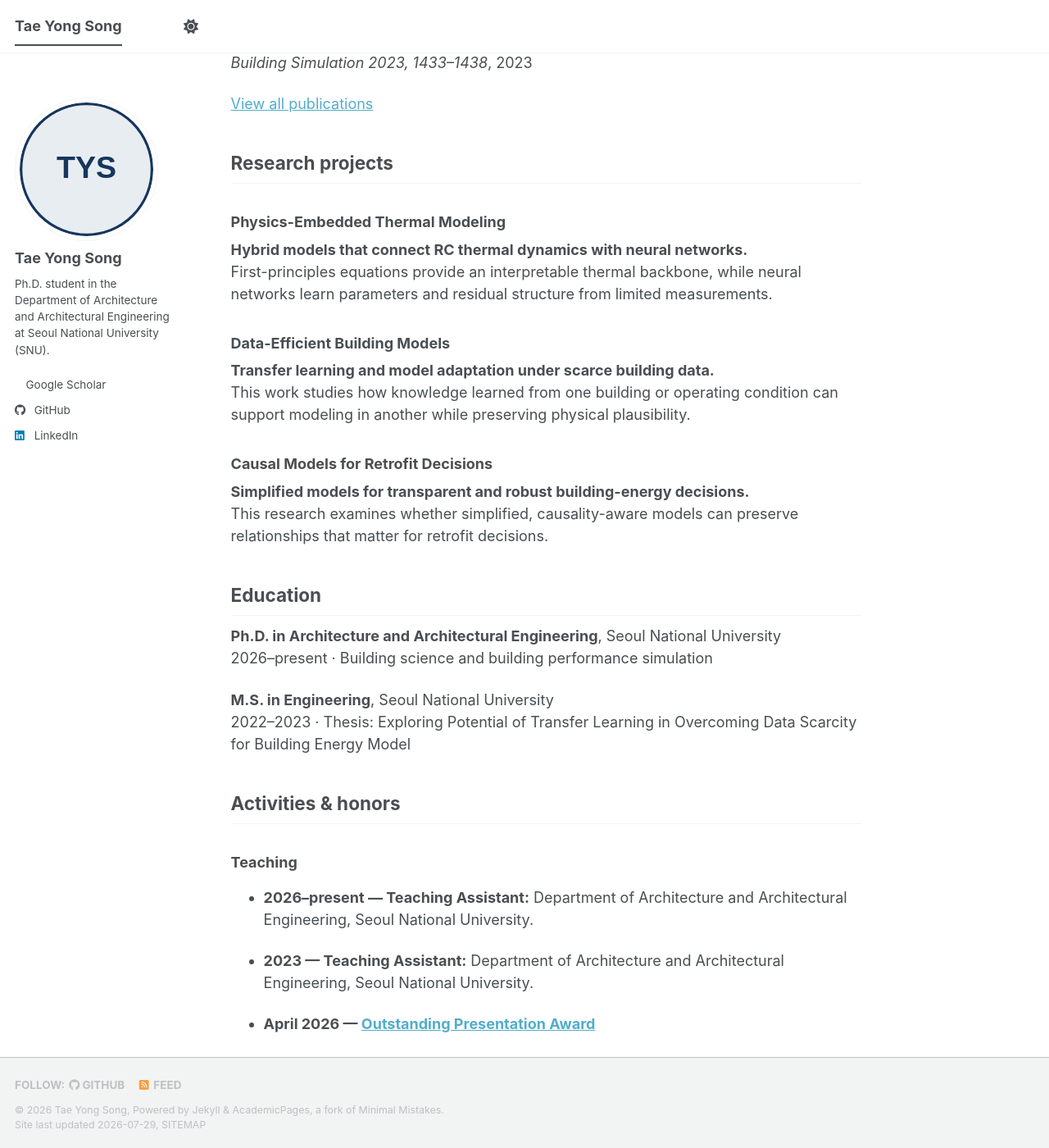
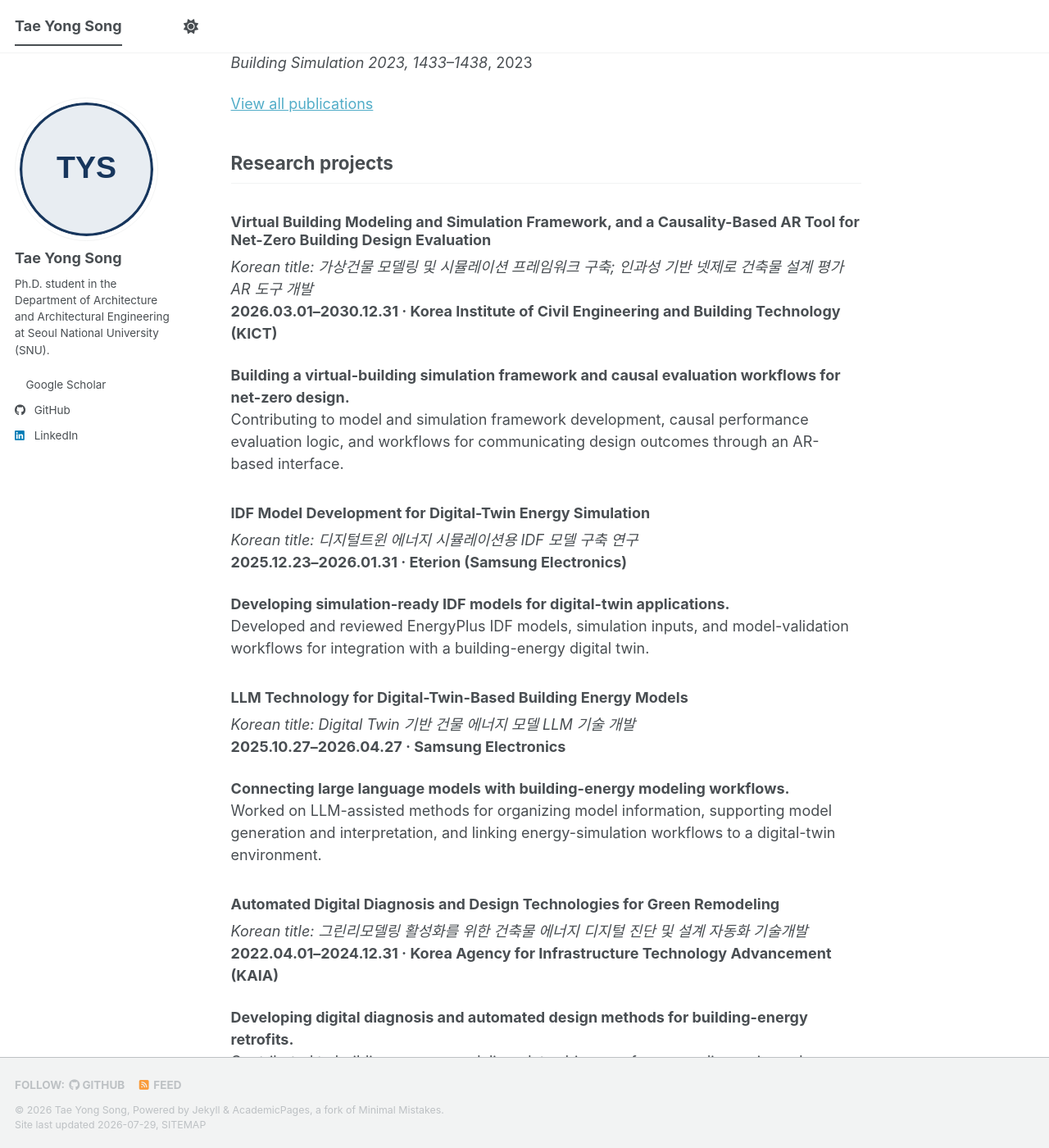
Before and after one commit to taeyong-song/taeyong-song.github.io, a Jekyll site: the page built from _pages/about.md, in a window 1280 px wide and 1400 px high, scrolled down 1132 px. Shown: the whole window at 82% size. Built offline with Jekyll 4.4.1, drawn with Linux system fonts in a browser that asks for light colours; a style sheet for code colours, icons or effects is not loaded; some of the changed text lies outside the part shown.

Commit message:
Add funded research projects

```diff
--- a/_data/profile.yml
+++ b/_data/profile.yml
@@ -38,15 +38,53 @@ publications:
     selected: true
 
 projects:
-  - title: Physics-Embedded Thermal Modeling
-    summary: Hybrid models that connect RC thermal dynamics with neural networks.
-    description: First-principles equations provide an interpretable thermal backbone, while neural networks learn parameters and residual structure from limited measurements.
-  - title: Data-Efficient Building Models
-    summary: Transfer learning and model adaptation under scarce building data.
-    description: This work studies how knowledge learned from one building or operating condition can support modeling in another while preserving physical plausibility.
-  - title: Causal Models for Retrofit Decisions
-    summary: Simplified models for transparent and robust building-energy decisions.
-    description: This research examines whether simplified, causality-aware models can preserve relationships that matter for retrofit decisions.
+  - title: Virtual Building Modeling and Simulation Framework, and a Causality-Based AR Tool for Net-Zero Building Design Evaluation
+    korean_title: "가상건물 모델링 및 시뮬레이션 프레임워크 구축; 인과성 기반 넷제로 건축물 설계 평가 AR 도구 개발"
+    period: 2026.03.01–2030.12.31
+    sponsor: Korea Institute of Civil Engineering and Building Technology (KICT)
+    summary: Building a virtual-building simulation framework and causal evaluation workflows for net-zero design.
+    description: Contributing to model and simulation framework development, causal performance evaluation logic, and workflows for communicating design outcomes through an AR-based interface.
+    image:
+
+  - title: IDF Model Development for Digital-Twin Energy Simulation
+    korean_title: 디지털트윈 에너지 시뮬레이션용 IDF 모델 구축 연구
+    period: 2025.12.23–2026.01.31
+    sponsor: Eterion (Samsung Electronics)
+    summary: Developing simulation-ready IDF models for digital-twin applications.
+    description: Developed and reviewed EnergyPlus IDF models, simulation inputs, and model-validation workflows for integration with a building-energy digital twin.
+    image:
+
+  - title: LLM Technology for Digital-Twin-Based Building Energy Models
+    korean_title: Digital Twin 기반 건물 에너지 모델 LLM 기술 개발
+    period: 2025.10.27–2026.04.27
+    sponsor: Samsung Electronics
+    summary: Connecting large language models with building-energy modeling workflows.
+    description: Worked on LLM-assisted methods for organizing model information, supporting model generation and interpretation, and linking energy-simulation workflows to a digital-twin environment.
+    image:
+
+  - title: Automated Digital Diagnosis and Design Technologies for Green Remodeling
+    korean_title: 그린리모델링 활성화를 위한 건축물 에너지 디지털 진단 및 설계 자동화 기술개발
+    period: 2022.04.01–2024.12.31
+    sponsor: Korea Agency for Infrastructure Technology Advancement (KAIA)
+    summary: Developing digital diagnosis and automated design methods for building-energy retrofits.
+    description: Contributed to building-energy modeling, data-driven performance diagnosis, and automated evaluation methods for identifying and assessing green-remodeling alternatives.
+    image:
+
+  - title: Greenhouse-Gas Reduction Factors and Emissions Assessment for Building Green Remodeling
+    korean_title: 건물부문 그린리모델링을 통한 온실가스 감축계수 산정 및 배출량 평가 방안 마련
+    period: 2022.12.20–2023.07.31
+    sponsor: Ministry of Land, Infrastructure and Transport (MOLIT)
+    summary: Quantifying greenhouse-gas reductions from building green-remodeling measures.
+    description: Supported building-energy simulation and scenario analysis for estimating reduction factors and evaluating emissions under alternative retrofit conditions.
+    image:
+
+  - title: Data-Driven HVAC Load Prediction and Optimal Air-Handling-Unit Control
+    korean_title: 데이터 기반 공조 부하 예측 모델링 및 공조기 최적제어
+    period: 2023.05.15–2023.11.14
+    sponsor: LG Electronics
+    summary: Developing data-driven load prediction for optimal AHU operation.
+    description: Developed and evaluated HVAC load-prediction models and examined their application to control-oriented air-handling-unit operation.
+    image:
 
 honors:
   - title: Outstanding Presentation Award
--- a/_pages/about.md
+++ b/_pages/about.md
@@ -41,8 +41,15 @@ My work connects **physical knowledge** with **data-driven learning** so that bu
 {% for project in profile.projects %}
 ### {{ project.title }}
 
+*Korean title: {{ project.korean_title }}*
+**{{ project.period }} · {{ project.sponsor }}**
+
 **{{ project.summary }}**
 {{ project.description }}
+
+{% if project.image %}
+![{{ project.title }}]({{ project.image }})
+{% endif %}
 
 {% endfor %}
 
```
